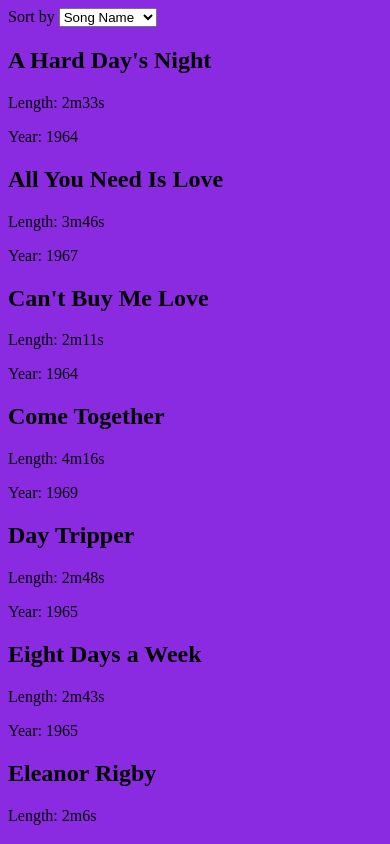
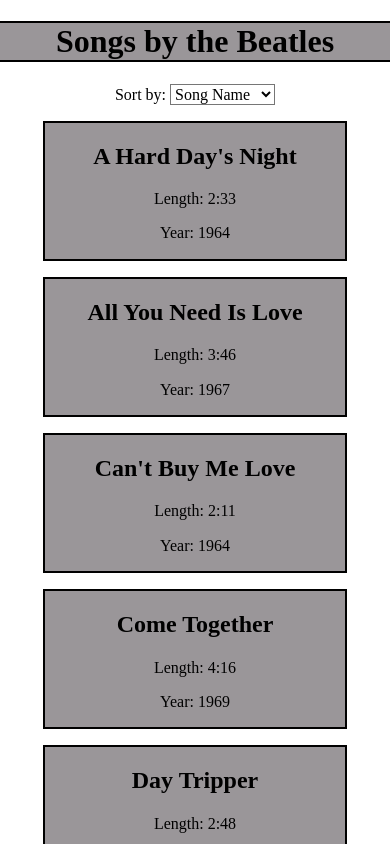
Before and after one commit to ClarkGH/jm_react_test, a React app: page / in a window 390 px wide. Shown: the top 844 px of the page. Built offline with nearby package versions, Linux system fonts and the light colour scheme; the HTML template or start-up script is replaced by a standard one.

Commit message:
Few changes 1. Removed prop-types verification for now, not using a DB and can't justify it atm. 2. Flexbox setup for tablet and desktop bps

```diff
--- a/package.json
+++ b/package.json
@@ -20,7 +20,6 @@
   },
   "dependencies": {
     "lodash": "^4.17.10",
-    "prop-types": "^15.6.2",
     "react": "^16.3.1",
     "react-dom": "^16.3.1"
   }
--- a/src/App/App.js
+++ b/src/App/App.js
@@ -1,9 +1,10 @@
 import React from 'react';
 import _ from 'lodash';
 
-import Song from './components/Song'
+import Song from './components/Song';
 
-import css from './css/main.css'
+import normalizedStyles from './css/normalize.css';
+import mainStyles from './css/main.css';
 
 class App extends React.Component {
   constructor(props) {
@@ -29,27 +30,35 @@
 
   render() {
     return (
-      <div className="container">
+      <div>
+        <header><h1 className="title">Songs by the Beatles</h1></header>
         <form>
-          Sort by <select value={this.state.selectedSortOption} onChange={ this.handleChange }>
+          Sort by: <select className="dropdown" value={this.state.selectedSortOption} onChange={ this.handleChange }>
             <option value="name">Song Name</option>
             <option value="length">Song Length</option>
             <option selected value="year">Song Year</option>
           </select>
         </form>
-
+        <div className="flex-container">
           {this.state.renderedSongs.map(
             (song) => {
+              const minutes = Math.floor(song.length / 60);
+              let seconds = song.length % 60;
+              if (seconds < 10) {
+                seconds = '0' + seconds;
+              }
+
               return (
                 <Song
                   songName={ song.name }
-                songLength={ Math.floor(song.length/60) + 'm' + song.length%60 + 's' }
+                  songLength={ minutes + ':' + seconds }
                   songYear={ song.year }
                 />
               );
             }
           )}
         </div>
+      </div>
     );
   }
 }
--- a/src/App/components/Song.js
+++ b/src/App/components/Song.js
@@ -1,9 +1,8 @@
 import React from 'react';
-import PropTypes from 'prop-types';
 
 const Song = (props) => {
   return(
-    <div className="song-container">
+    <div className="song">
       <h2 className="song-title">{props.songName}</h2>
       <p className="song-length">Length: {props.songLength}</p>
       <p className="song-date">Year: {props.songYear}</p>
@@ -11,10 +10,4 @@
   );
 }
 
-Song.propTypes = {
-  songName: PropTypes.string.isRequired,
-  songYear: PropTypes.number.isRequired,
-  songLength: PropTypes.number.isRequired,
-};
-
 export default Song;
--- a/src/App/css/main.css
+++ b/src/App/css/main.css
@@ -1,3 +1,42 @@
 body {
-  background-color: blueviolet;
+  --app-black: #000;
+  --app-white: #FFF;
+  --app-grey: #9A9699;
+  text-align: center;
 }
+
+.dropdown {
+  background-color: var(--app-white);
+}
+
+.song {
+  border: var(--app-black) solid 2px;
+  width: 300px;
+  margin: 16px auto;
+  background-color: var(--app-grey);
+}
+
+.title {
+  background-color: var(--app-grey);
+  border-top: var(--app-black) 2px solid;
+  border-bottom: var(--app-black) 2px solid;
+}
+
+@media only screen and (min-width:1024px){
+  .flex-container {
+    display: flex;
+    flex-wrap: wrap;
+    justify-content: center;
+  }
+
+  .song {
+    flex: 1 0 20%;
+    margin: 12px;
+  }
+}
+
+@media only screen and (min-width:1240px) {
+  .song {
+    margin: 20px;
+  }
+}
```
Also changed, not shown: src/App/css/normalize.css (added), 2 other files (tests, documents, lock files or other folders). Lines whose indentation alone changed are shown as unchanged.
